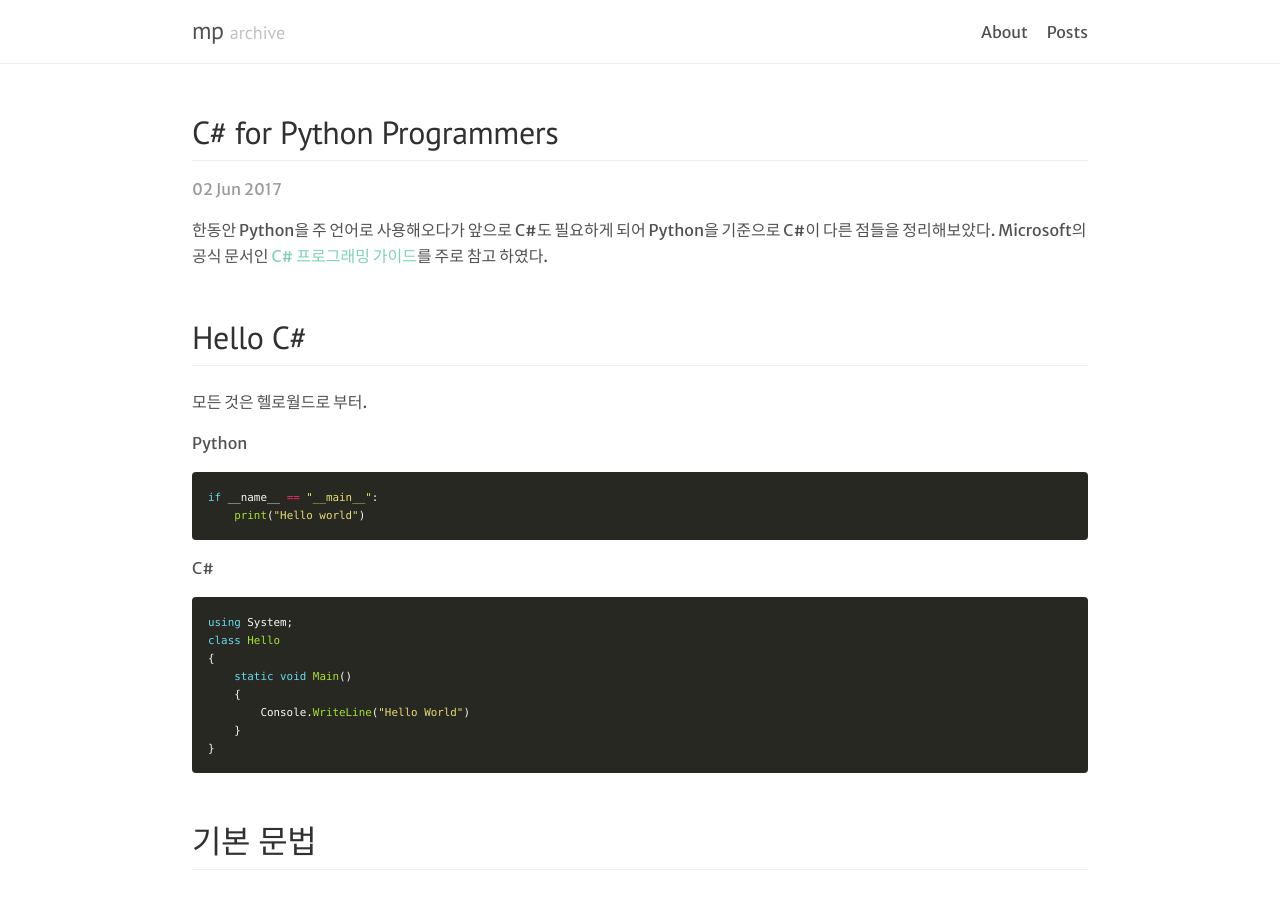
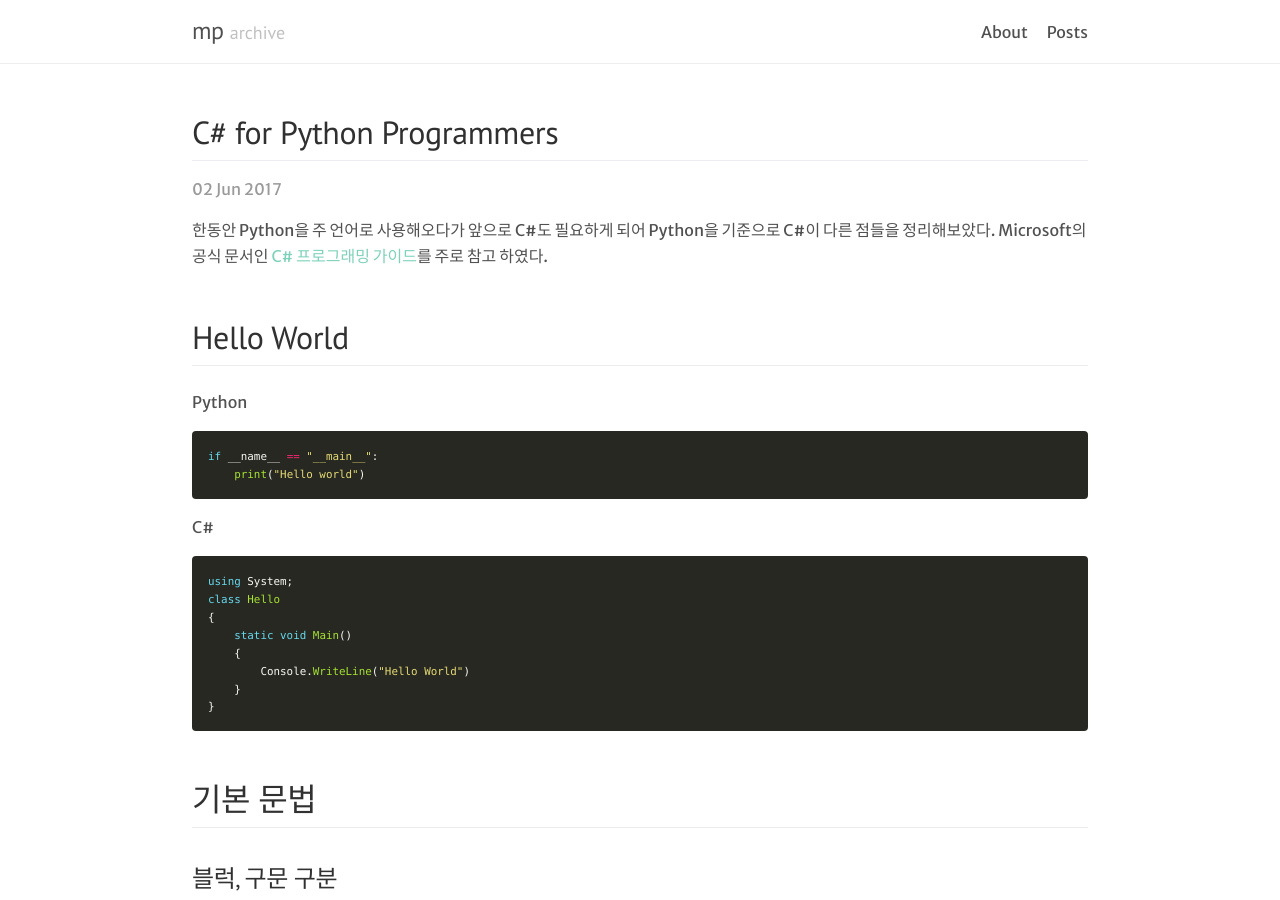
Before and after one commit to mnpk/mnpk.github.io, a Jekyll site: the page built from _posts/2017-06-02-csharp-for-python-programmers.md, in a window 1280 px wide and 900 px high. Built offline with Jekyll 4.4.1, drawn with Linux system fonts in a browser that asks for light colours.

Commit message:
Create 2017-06-02-csharp-for-python-programmers.md

````diff
--- a/_posts/2017-06-02-csharp-for-python-programmers.md
+++ b/_posts/2017-06-02-csharp-for-python-programmers.md
@@ -7,8 +7,8 @@ title: C# for Python Programmers
 Microsoft의 공식 문서인 [C# 프로그래밍 가이드](https://docs.microsoft.com/ko-kr/dotnet/csharp/programming-guide/)를 주로 참고 하였다.
 
 
-# Hello C\#
-모든 것은 헬로월드로 부터.
+# Hello World
+
 
 Python
 ```python
````
